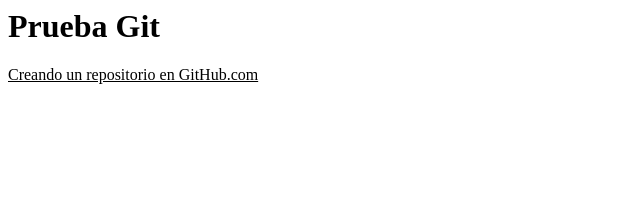
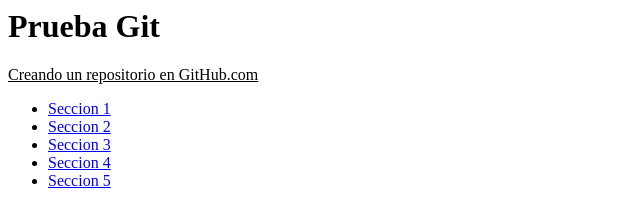
Before and after one commit to fedeguti041/proyectoGit, a plain HTML site: page index.html in a window 1280 px wide. Shown: the whole page, without its empty margins (0-640 px from the left). Drawn offline with Linux system fonts and the light colour scheme.

Commit message:
Se añadio la barra de navegación a la pagina index.html

```diff
--- a/index.html
+++ b/index.html
@@ -6,5 +6,13 @@
 	<h1>Prueba Git</h1>
 	<b></b>
 	<p><u>Creando un repositorio en GitHub.com</u></p>
+	<b></b>
+
+	<ul>
+		<li><a href="#">Seccion 1</a></li>
+		<li><a href="#">Seccion 2</a></li>
+		<li><a href="#">Seccion 3</a></li>
+		<li><a href="#">Seccion 4</a></li>
+		<li><a href="#">Seccion 5</a></li>
 </body>
 </html>
```
